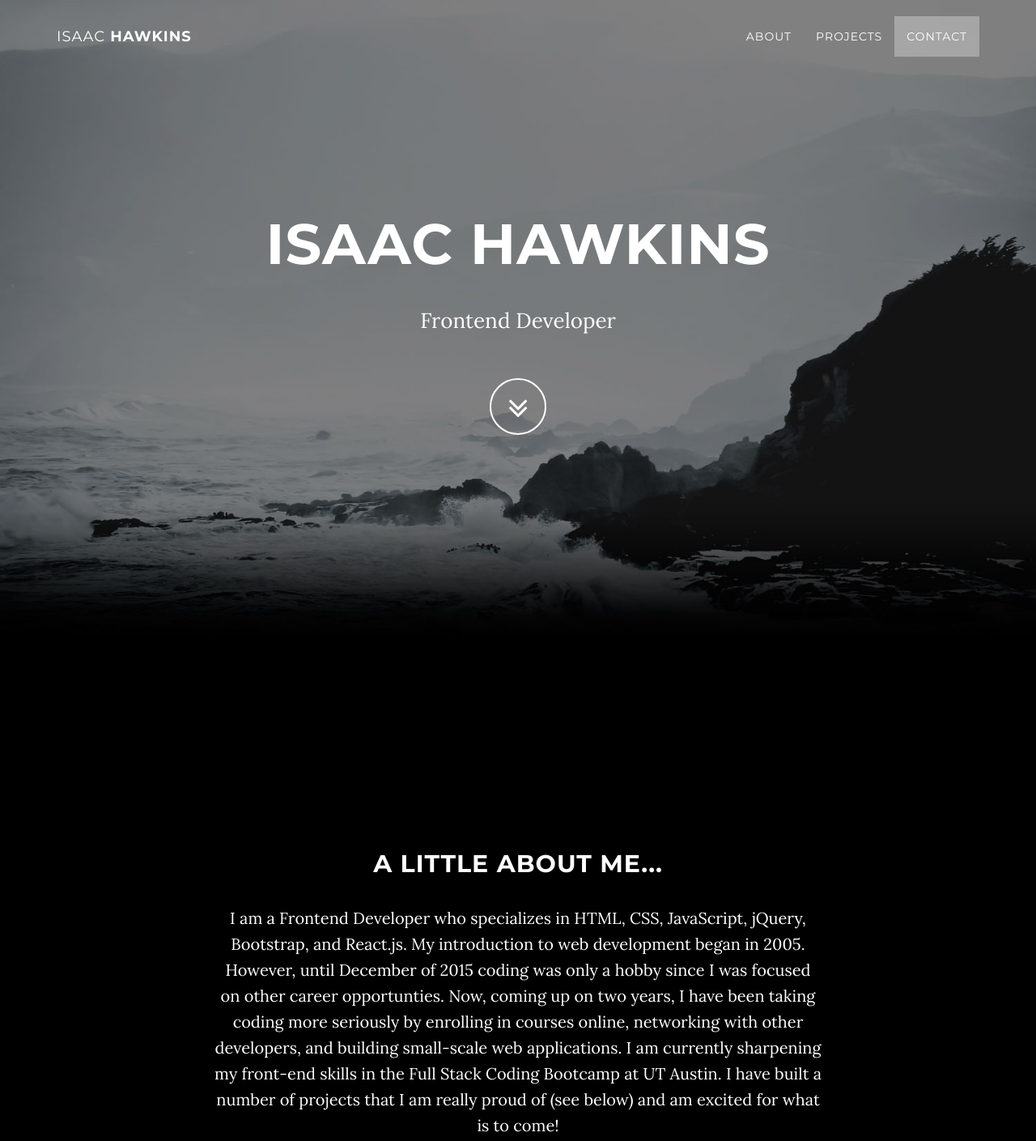
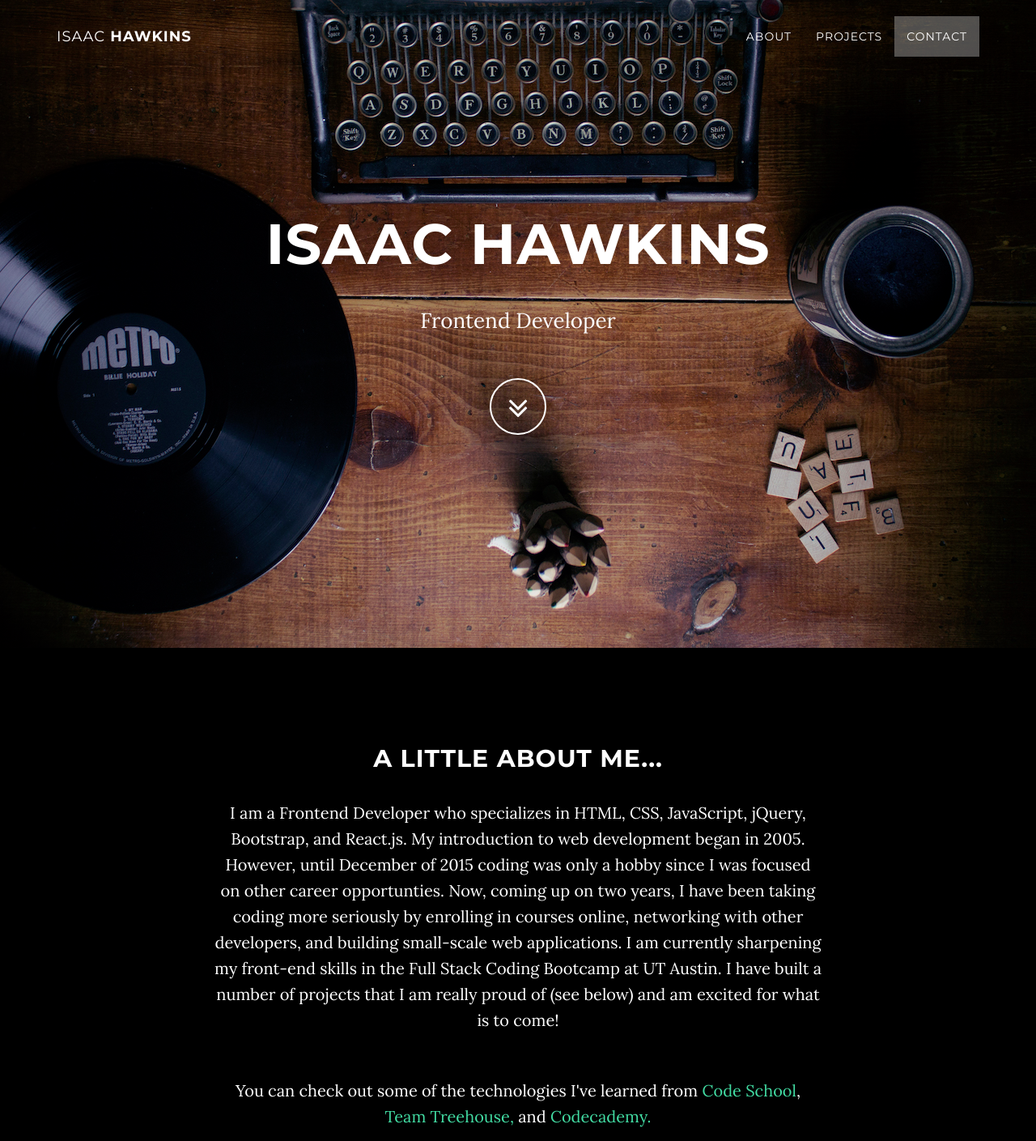
Before and after one commit to ikehawk10/ikehawk10.github.io, a website: page index.html in a window 1280 px wide. Shown: the top 1409 px of the page at 81% size. Drawn offline with nearby package versions, Linux system fonts and the light colour scheme; some packages are replaced by stand-ins of ours; files that its build step writes are made by us from their sources.

Commit message:
change the main image and remove padding from main section

```diff
--- a/css/grayscale.css
+++ b/css/grayscale.css
@@ -143,7 +143,7 @@ a:focus {
   padding: 100px 0;
   text-align: center;
   color: white;
-  background: url(../img/intro-bg.jpg) no-repeat bottom center scroll;
+  background: url(../img/main-img.jpeg) no-repeat bottom center scroll;
   background-color: black;
   -webkit-background-size: cover;
   -moz-background-size: cover;
@@ -252,7 +252,7 @@ a:focus {
 }
 @media (min-width: 767px) {
   .content-section {
-    padding-top: 250px;
+    padding-top: 120px;
   }
   .download-section {
     padding: 100px 0;
--- a/index.html
+++ b/index.html
@@ -151,7 +151,7 @@
     <!-- Footer -->
     <footer>
         <div class="container text-center">
-            <p>Copyright &copy; Isaac Hawkins</p>
+            <p><small>Copyright &copy; Isaac Hawkins</small></p>
         </div>
     </footer>
 
```
Also changed, not shown: img/main-img.jpeg (added).
